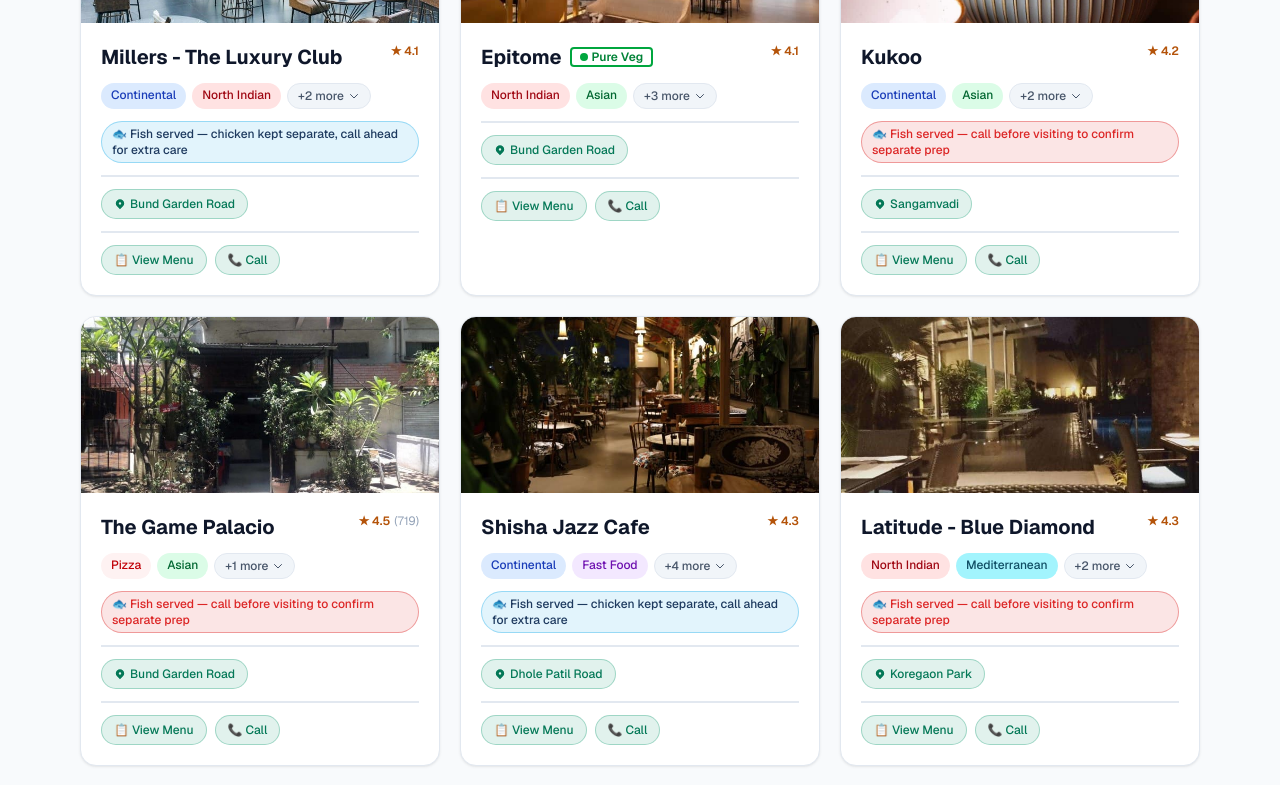
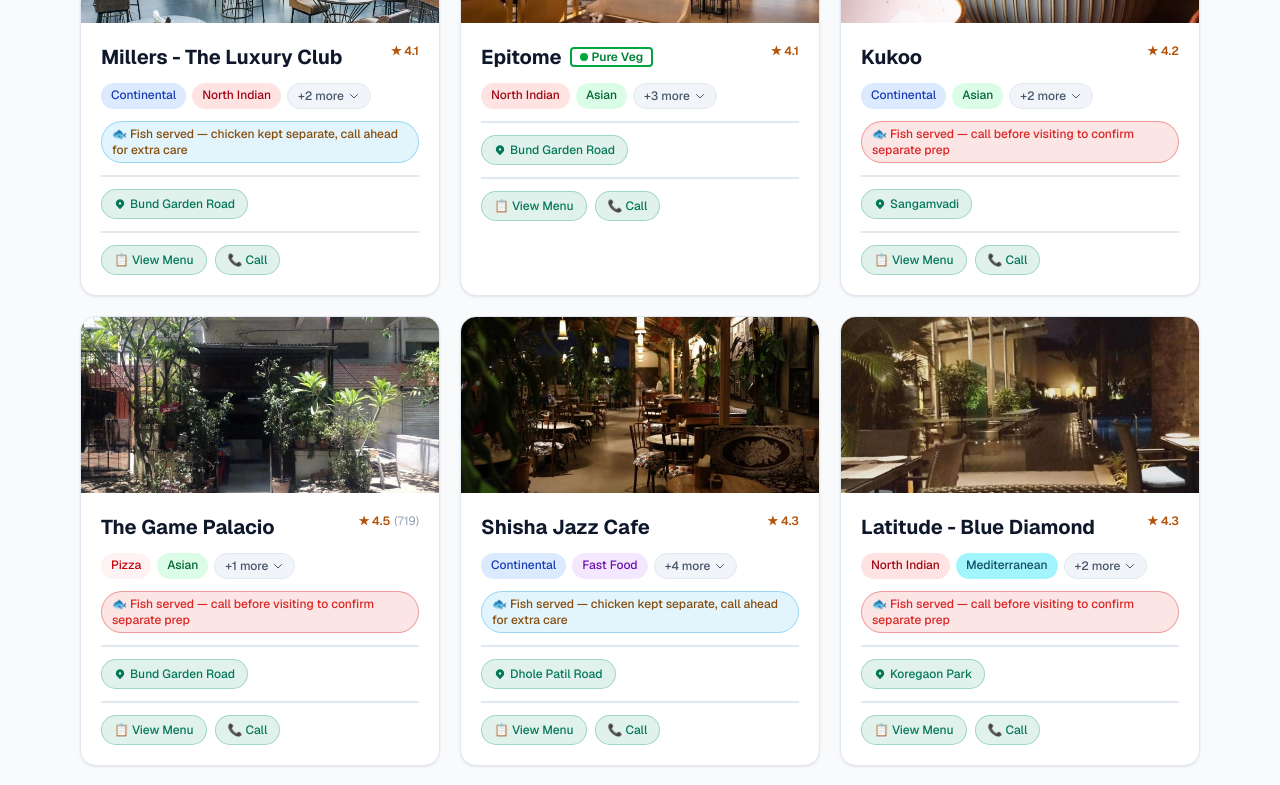
Before and after one commit to Sonic337/halal-pune, a Next.js app: page / in a window 1280 px wide. Shown: the part 9080-9865 px from the top of the page. Built offline with nearby package versions, Linux system fonts and the light colour scheme.

Commit message:
Change fish note confirmed pill text to amber/yellow

```diff
--- a/components/RestaurantCard.tsx
+++ b/components/RestaurantCard.tsx
@@ -329,7 +329,7 @@ export default function RestaurantCard({
             className="flex items-center gap-1.5 text-xs font-medium px-2.5 py-1 rounded-full w-fit"
             style={confirmed ? {
               backgroundColor: "color-mix(in srgb, #0ea5e9 12%, var(--color-surface))",
-              color: "#1e3a5f",
+              color: "#854d0e",
               border: "1px solid color-mix(in srgb, #0ea5e9 35%, transparent)",
             } : {
               backgroundColor: "color-mix(in srgb, #dc2626 12%, var(--color-surface))",
```
